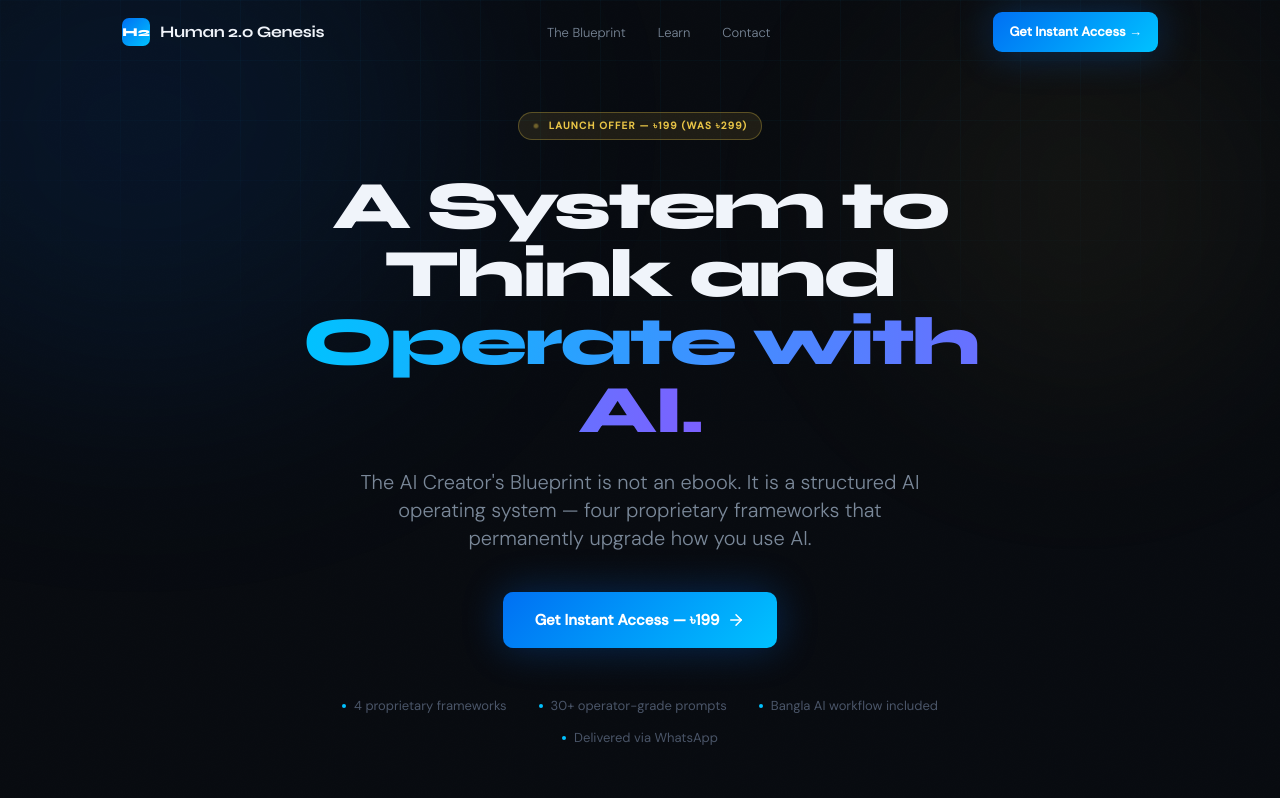
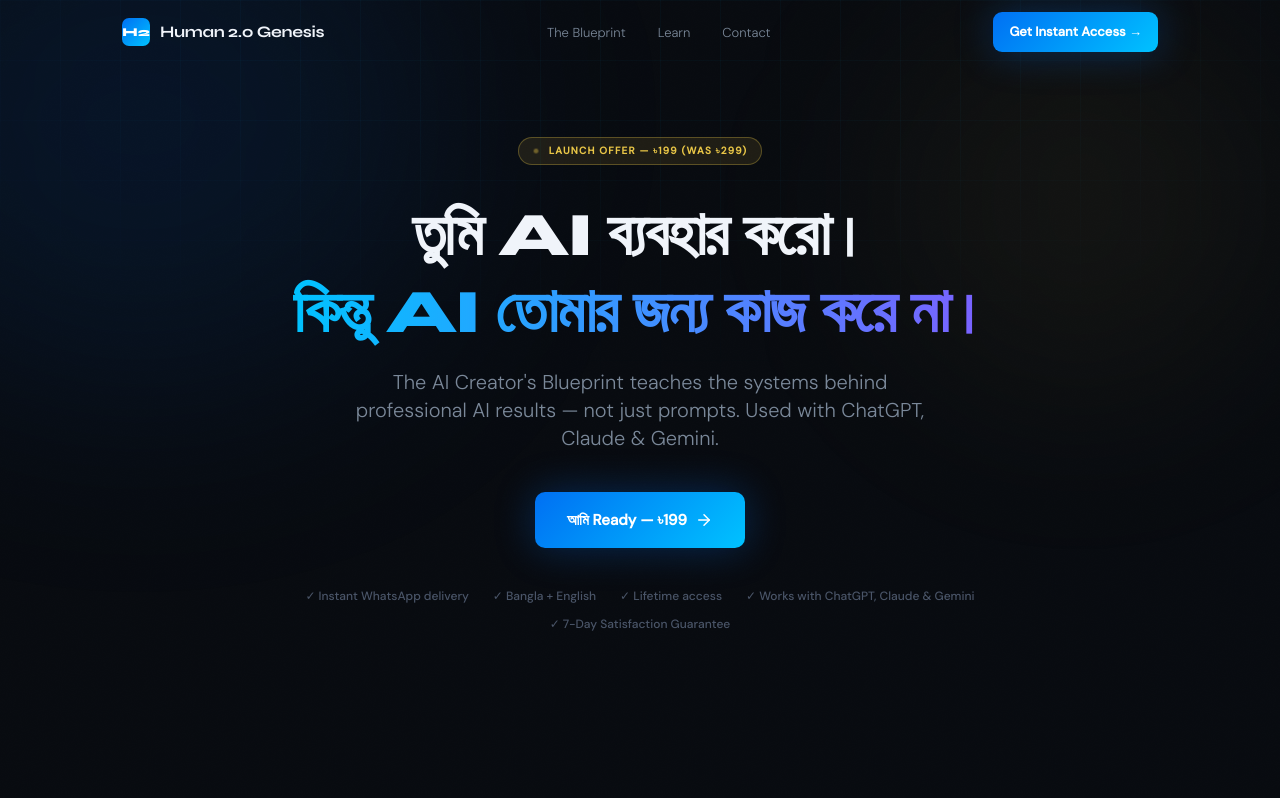
Before and after one commit to aarif880-rgb/human2genesis, a Next.js app: page /the-ai-creators-blueprint in a window 1280 px wide. Shown: the top 798 px of the page. Built offline with nearby package versions, Linux system fonts and the light colour scheme.

Commit message:
Update LandingHero.tsx

```diff
--- a/src/components/sections/landing/LandingHero.tsx
+++ b/src/components/sections/landing/LandingHero.tsx
@@ -9,6 +9,7 @@ export function LandingHero() {
       <div className="absolute top-0 right-0 w-[400px] h-[400px] bg-accent-gold/5 rounded-full blur-[100px] pointer-events-none" />
 
       <div className="relative z-10 max-w-3xl mx-auto">
+        {/* Urgency badge */}
         <div className="inline-flex items-center gap-2.5 bg-accent-gold/10 border border-accent-gold/30 rounded-full px-3.5 py-1.5 mb-8">
           <span className="w-1.5 h-1.5 bg-accent-gold rounded-full animate-pulse-dot" />
           <span className="text-2xs font-semibold tracking-widest uppercase text-accent-gold">
@@ -16,36 +17,47 @@ export function LandingHero() {
           </span>
         </div>
 
-        <h1 className="font-display font-extrabold leading-none tracking-tighter mb-6"
-            style={{ fontSize: "clamp(36px, 6vw, 68px)" }}>
-          A System to Think and<br />
-          <span className="text-gradient-accent">Operate with AI.</span>
+        {/* Mirror Tone Headline */}
+        <h1
+          className="font-display font-extrabold leading-tight tracking-tighter mb-4"
+          style={{ fontSize: "clamp(32px, 5.5vw, 62px)" }}
+        >
+          তুমি AI ব্যবহার করো।
+          <br />
+          <span className="text-gradient-accent">
+            কিন্তু AI তোমার জন্য কাজ করে না।
+          </span>
         </h1>
 
         <p className="text-lg md:text-xl text-text-secondary font-light max-w-xl mx-auto leading-relaxed mb-10">
-          The AI Creator&apos;s Blueprint is not an ebook. It is a structured AI operating system — four proprietary frameworks that permanently upgrade how you use AI.
+          The AI Creator&apos;s Blueprint teaches the systems behind professional
+          AI results — not just prompts. Used with ChatGPT, Claude &amp; Gemini.
         </p>
 
-        <div className="flex flex-col sm:flex-row items-center justify-center gap-4 mb-12">
+        {/* CTA */}
+        <div className="flex flex-col sm:flex-row items-center justify-center gap-4 mb-10">
           <a
-            href="#payment"
+            href="/the-ai-creators-blueprint#payment"
             className="inline-flex items-center gap-2 text-base font-semibold px-8 py-4 rounded-[10px] bg-gradient-accent text-white shadow-glow-blue hover:shadow-glow-blue-lg hover:-translate-y-px transition-all duration-200"
           >
-            Get Instant Access — ৳{PRODUCT.price}
+            আমি Ready — ৳{PRODUCT.price}
             <ArrowRight size={18} />
           </a>
         </div>
 
-        {/* Mini proof bar */}
-        <div className="flex flex-wrap items-center justify-center gap-x-8 gap-y-3">
+        {/* Trust badges */}
+        <div className="flex flex-wrap items-center justify-center gap-x-6 gap-y-3">
           {[
-            "4 proprietary frameworks",
-            "30+ operator-grade prompts",
-            "Bangla AI workflow included",
-            "Delivered via WhatsApp",
+            "✓ Instant WhatsApp delivery",
+            "✓ Bangla + English",
+            "✓ Lifetime access",
+            "✓ Works with ChatGPT, Claude & Gemini",
+            "✓ 7-Day Satisfaction Guarantee",
           ].map((t) => (
-            <span key={t} className="flex items-center gap-2 text-sm text-text-tertiary">
-              <span className="w-1 h-1 bg-accent-cyan rounded-full" />
+            <span
+              key={t}
+              className="text-xs text-text-tertiary font-medium"
+            >
               {t}
             </span>
           ))}
```
